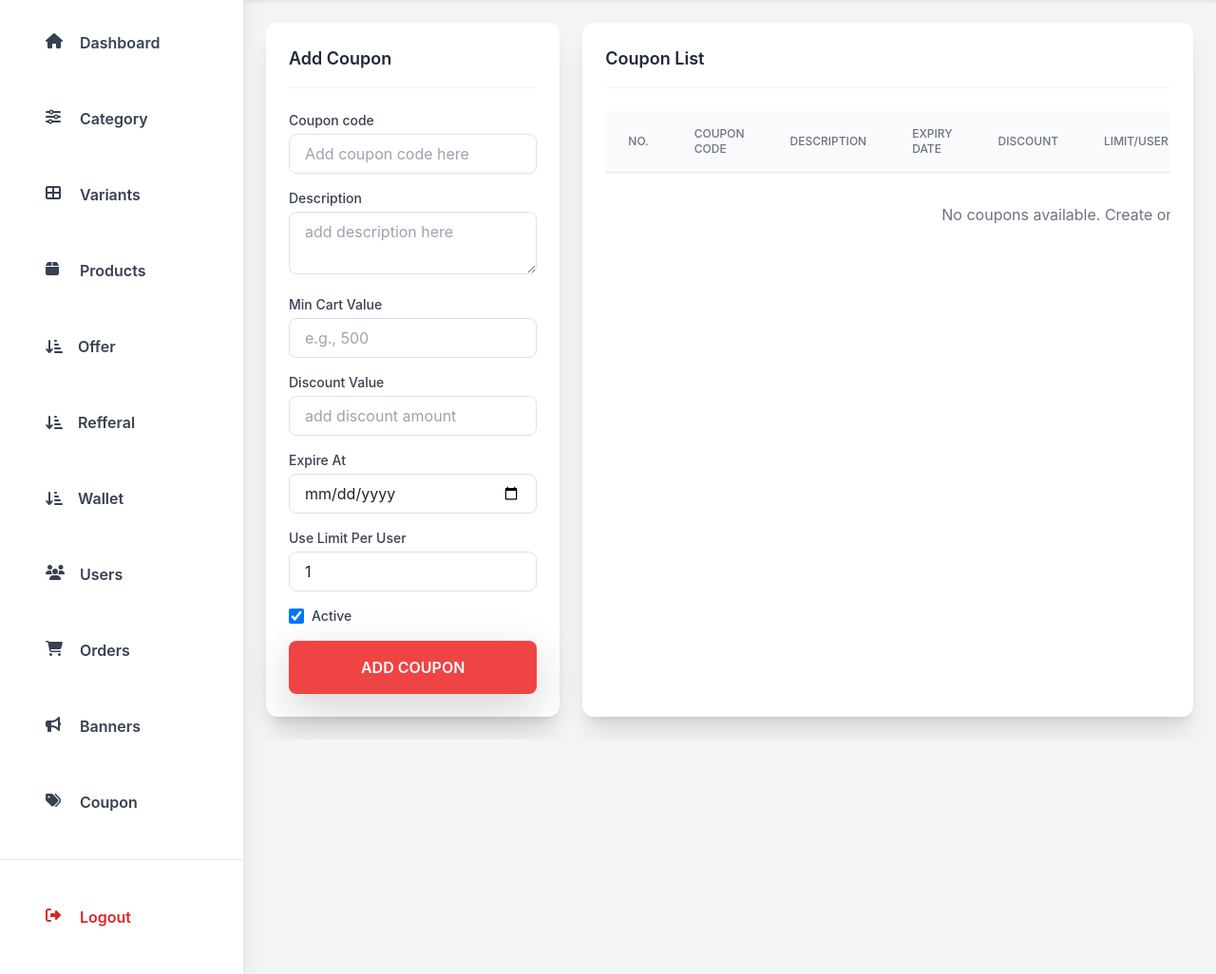
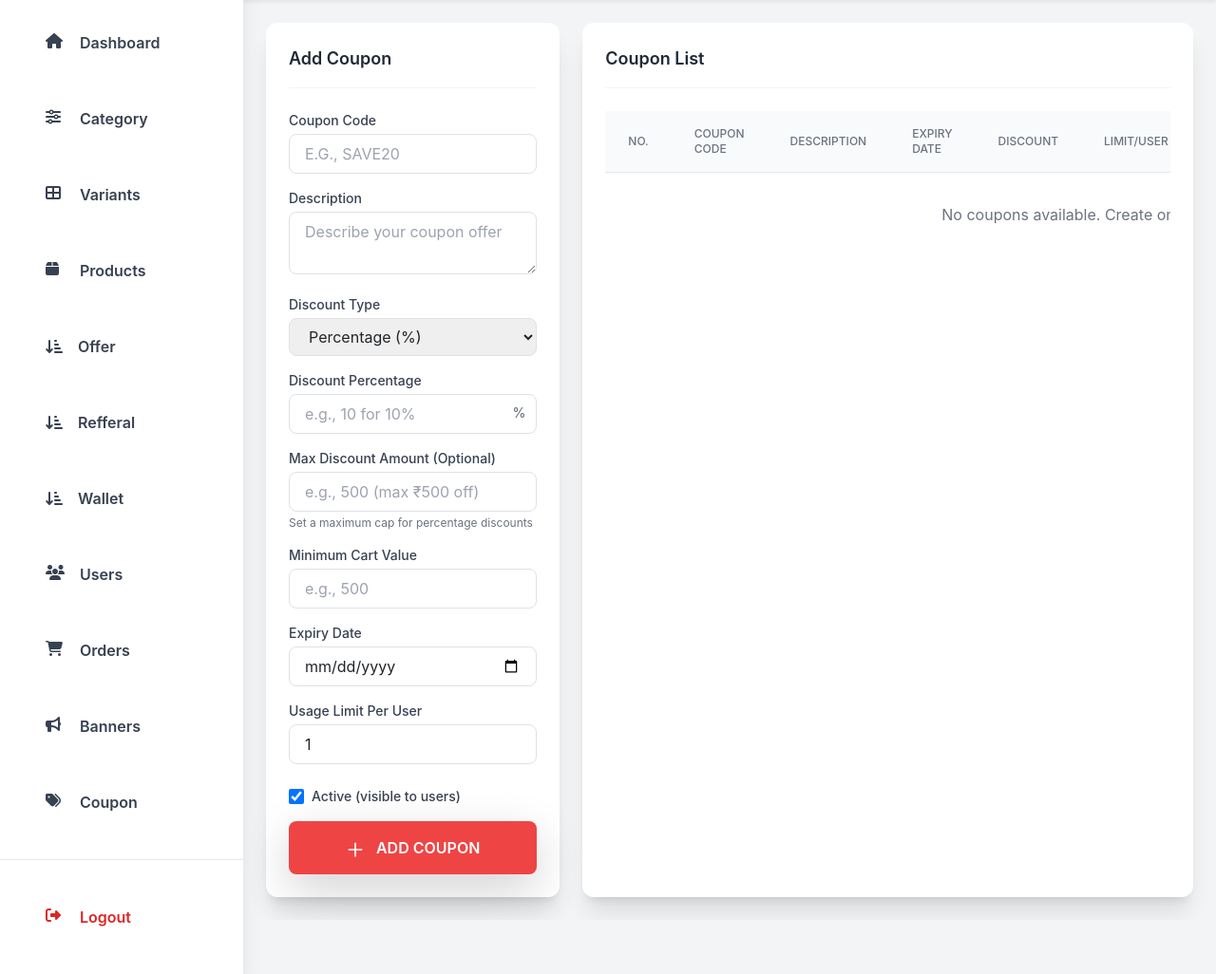
Before and after one commit to fahim-muneer/e-commerce, a Django app: page /coupon/coupons/create/ in a window 1280 px wide. Shown: the part 96-1122 px from the top of the page at 95% size. Run offline with Django 5.2, Linux system fonts and the light colour scheme; the visitor is signed in with stand-in values (Sample User, id 1); grey boxes labelled with a size stand in for pictures from a placeholder-image service; data that the repository does not hold is empty; some libraries are stand-ins or nearby versions.

Commit message:
percentage and amoount discount added in coupon

```diff
--- a/coupon/forms.py
+++ b/coupon/forms.py
@@ -5,22 +5,33 @@ from django.utils import timezone
 class CouponForm(forms.ModelForm):
     class Meta:
         model = Coupons
-        fields = ['coupon_code', 'description', 'min_cart_value',
-                        'discount_value', 'expire_at', 'use_limit_per_user', 'active']
+        fields = [
+            'coupon_code',
+            'description',
+            'discount_type',
+            'discount_value',
+            'max_discount_amount',
+            'min_cart_value',
+            'expire_at',
+            'use_limit_per_user',
+            'active'
+        ]
         widgets = {
-            # 'expire_at': forms.DateInput(attrs={'type': 'date'}),
-            # 'description': forms.Textarea(attrs={'rows': 2, 'class': 'w-full rounded-md border border-gray-300 p-2'}),
-            # 'coupon_code': forms.TextInput(attrs={'class': 'w-full rounded-md border border-gray-300 p-2'}),
-            # 'min_cart_value': forms.NumberInput(attrs={'class': 'w-full rounded-md border border-gray-300 p-2'}),
-            # 'discount_value': forms.NumberInput(attrs={'class': 'w-full rounded-md border border-gray-300 p-2'}),
-            # 'use_limit': forms.NumberInput(attrs={'class': 'w-full rounded-md border border-gray-300 p-2'}),
-            'active': forms.CheckboxInput(attrs={ 'class':"w-full px-4 py-2 rounded-md border border-gray-300 focus:outline-none focus:ring-2 focus:ring-blue-500"}),
+            'expire_at': forms.DateInput(attrs={'type': 'date'}),
+            'description': forms.Textarea(attrs={'rows': 2}),
+            'active': forms.CheckboxInput(attrs={'class': "w-4 h-4 text-red-600 border-gray-300 rounded focus:ring-red-500"}),
         }
 
     def clean_discount_value(self):
         discount = self.cleaned_data.get('discount_value')
-        if discount is not None and (discount <= 0 or discount > 100):
-            raise forms.ValidationError("Discount value must be between 1 and 100.")
+        discount_type = self.cleaned_data.get('discount_type')
+
+        if discount is not None and discount <= 0:
+            raise forms.ValidationError("Discount value must be greater than 0.")
+
+        if discount_type == 'percentage' and discount > 100:
+            raise forms.ValidationError("Percentage discount cannot exceed 100%.")
+
         return discount
 
     def clean_expire_at(self):
@@ -31,19 +42,22 @@ class CouponForm(forms.ModelForm):
 
     def clean_coupon_code(self):
         code = self.cleaned_data.get('coupon_code')
-        if code and not code.isalnum():
-            raise forms.ValidationError("Coupon code should contain only letters and numbers.")
+        if code:
+            code = code.upper()
+            if not code.replace('_', '').replace('-', '').isalnum():
+                raise forms.ValidationError("Coupon code should contain only letters, numbers, hyphens and underscores.")
         return code
 
     def clean(self):
         cleaned_data = super().clean()
         min_cart_value = cleaned_data.get('min_cart_value')
         discount_value = cleaned_data.get('discount_value')
+        discount_type = cleaned_data.get('discount_type')
 
-        if min_cart_value is not None and discount_value is not None:
+        if discount_type == 'fixed' and min_cart_value and discount_value:
             if discount_value >= min_cart_value:
                 raise forms.ValidationError(
-                    "Discount value cannot be greater than or equal to the minimum cart value."
+                    "Fixed discount amount cannot be greater than or equal to the minimum cart value."
                 )
 
         return cleaned_data
--- a/coupon/templates/coupons/admin_coupon.html
+++ b/coupon/templates/coupons/admin_coupon.html
@@ -54,9 +54,10 @@
     <div class="grid grid-cols-1 lg:grid-cols-3 gap-6">
 
         <!-- 1. Add Coupon Form (Left Column) -->
+        <!-- Add Coupon Form (Left Column) -->
             <div class="lg:col-span-1 bg-white p-6 shadow-xl rounded-xl">
                 <h3 class="text-lg font-semibold text-gray-800 mb-4 border-b border-gray-100 pb-3">Add Coupon</h3>
-            <form action="{% url 'create_coupon' %}" method="POST" class="space-y-4">
+                <form action="{% url 'create_coupon' %}" method="POST" class="space-y-4" x-data="{ discountType: '{{ form.discount_type.value|default:'percentage' }}' }">
                     {% csrf_token %}
 
                     <!-- Display form errors if any -->
@@ -75,10 +76,10 @@
 
                     <!-- Coupon Code -->
                     <div>
-                    <label for="coupon_code" class="block text-sm font-medium text-gray-700 mb-1">Coupon code</label>
-                    <input type="text" id="coupon_code" name="coupon_code" placeholder="Add coupon code here"
+                        <label for="coupon_code" class="block text-sm font-medium text-gray-700 mb-1">Coupon Code</label>
+                        <input type="text" id="coupon_code" name="coupon_code" placeholder="e.g., SAVE20"
                             value="{{ form.coupon_code.value|default:'' }}"
-                        class="w-full px-3 py-2 border border-gray-300 rounded-lg focus:ring-red-500 focus:border-red-500" required>
+                            class="w-full px-3 py-2 border border-gray-300 rounded-lg focus:ring-red-500 focus:border-red-500 uppercase" required>
                         {% if form.coupon_code.errors %}
                             <p class="text-red-500 text-xs mt-1">{{ form.coupon_code.errors.0 }}</p>
                         {% endif %}
@@ -87,16 +88,65 @@
                     <!-- Description -->
                     <div>
                         <label for="description" class="block text-sm font-medium text-gray-700 mb-1">Description</label>
-                    <textarea id="description" name="description" rows="2" placeholder="add description here"
+                        <textarea id="description" name="description" rows="2" placeholder="Describe your coupon offer"
                             class="w-full px-3 py-2 border border-gray-300 rounded-lg focus:ring-red-500 focus:border-red-500">{{ form.description.value|default:'' }}</textarea>
                         {% if form.description.errors %}
                             <p class="text-red-500 text-xs mt-1">{{ form.description.errors.0 }}</p>
                         {% endif %}
                     </div>
 
+                    <!-- Discount Type -->
+                    <div>
+                        <label for="discount_type" class="block text-sm font-medium text-gray-700 mb-1">Discount Type</label>
+                        <select id="discount_type" name="discount_type" x-model="discountType"
+                            class="w-full px-3 py-2 border border-gray-300 rounded-lg focus:ring-red-500 focus:border-red-500" required>
+                            <option value="percentage" {% if form.discount_type.value == 'percentage' %}selected{% endif %}>Percentage (%)</option>
+                            <option value="fixed" {% if form.discount_type.value == 'fixed' %}selected{% endif %}>Fixed Amount (₹)</option>
+                        </select>
+                        {% if form.discount_type.errors %}
+                            <p class="text-red-500 text-xs mt-1">{{ form.discount_type.errors.0 }}</p>
+                        {% endif %}
+                    </div>
+
+                    <!-- Discount Value -->
+                    <div>
+                        <label for="discount_value" class="block text-sm font-medium text-gray-700 mb-1">
+                            <span x-show="discountType === 'percentage'">Discount Percentage</span>
+                            <span x-show="discountType === 'fixed'">Discount Amount</span>
+                        </label>
+                        <div class="relative">
+                            <input type="number" step="0.01" id="discount_value" name="discount_value"
+                                :placeholder="discountType === 'percentage' ? 'e.g., 10 for 10%' : 'e.g., 100 for ₹100'"
+                                value="{{ form.discount_value.value|default:'' }}"
+                                class="w-full px-3 py-2 border border-gray-300 rounded-lg focus:ring-red-500 focus:border-red-500" required>
+                            <span class="absolute right-3 top-2.5 text-gray-500 text-sm font-medium">
+                                <span x-show="discountType === 'percentage'">%</span>
+                                <span x-show="discountType === 'fixed'">₹</span>
+                            </span>
+                        </div>
+                        {% if form.discount_value.errors %}
+                            <p class="text-red-500 text-xs mt-1">{{ form.discount_value.errors.0 }}</p>
+                        {% endif %}
+                    </div>
+
+                    <!-- Max Discount Amount (Only for percentage) -->
+                    <div x-show="discountType === 'percentage'" x-transition>
+                        <label for="max_discount_amount" class="block text-sm font-medium text-gray-700 mb-1">
+                            Max Discount Amount (Optional)
+                        </label>
+                        <input type="number" step="0.01" id="max_discount_amount" name="max_discount_amount"
+                            placeholder="e.g., 500 (max ₹500 off)"
+                            value="{{ form.max_discount_amount.value|default:'' }}"
+                            class="w-full px-3 py-2 border border-gray-300 rounded-lg focus:ring-red-500 focus:border-red-500">
+                        <p class="text-xs text-gray-500 mt-1">Set a maximum cap for percentage discounts</p>
+                        {% if form.max_discount_amount.errors %}
+                            <p class="text-red-500 text-xs mt-1">{{ form.max_discount_amount.errors.0 }}</p>
+                        {% endif %}
+                    </div>
+
                     <!-- Min Cart Value -->
                     <div>
-                    <label for="min_cart_value" class="block text-sm font-medium text-gray-700 mb-1">Min Cart Value</label>
+                        <label for="min_cart_value" class="block text-sm font-medium text-gray-700 mb-1">Minimum Cart Value</label>
                         <input type="number" step="0.01" id="min_cart_value" name="min_cart_value" placeholder="e.g., 500"
                             value="{{ form.min_cart_value.value|default:'' }}"
                             class="w-full px-3 py-2 border border-gray-300 rounded-lg focus:ring-red-500 focus:border-red-500" required>
@@ -105,20 +155,9 @@
                         {% endif %}
                     </div>
 
-                <!-- Discount Value -->
-                <div>
-                    <label for="discount_value" class="block text-sm font-medium text-gray-700 mb-1">Discount Value</label>
-                    <input type="number" step="0.01" id="discount_value" name="discount_value" placeholder="add discount amount"
-                        value="{{ form.discount_value.value|default:'' }}"
-                        class="w-full px-3 py-2 border border-gray-300 rounded-lg focus:ring-red-500 focus:border-red-500" required>
-                    {% if form.discount_value.errors %}
-                        <p class="text-red-500 text-xs mt-1">{{ form.discount_value.errors.0 }}</p>
-                    {% endif %}
-                </div>
-
                     <!-- Expire At -->
                     <div>
-                    <label for="expire_at" class="block text-sm font-medium text-gray-700 mb-1">Expire At</label>
+                        <label for="expire_at" class="block text-sm font-medium text-gray-700 mb-1">Expiry Date</label>
                         <input type="date" id="expire_at" name="expire_at" value="{{ form.expire_at.value|default:'' }}"
                             class="w-full px-3 py-2 border border-gray-300 rounded-lg focus:ring-red-500 focus:border-red-500" required>
                         {% if form.expire_at.errors %}
@@ -128,7 +167,7 @@
 
                     <!-- Use Limit Per User -->
                     <div>
-                    <label for="use_limit_per_user" class="block text-sm font-medium text-gray-700 mb-1">Use Limit Per User</label>
+                        <label for="use_limit_per_user" class="block text-sm font-medium text-gray-700 mb-1">Usage Limit Per User</label>
                         <input type="number" id="use_limit_per_user" name="use_limit_per_user" placeholder="How many times each user can use"
                             value="{{ form.use_limit_per_user.value|default:'1' }}"
                             class="w-full px-3 py-2 border border-gray-300 rounded-lg focus:ring-red-500 focus:border-red-500" required>
@@ -137,17 +176,20 @@
                         {% endif %}
                     </div>
 
-                <!-- Active (Boolean Field) -->
-                <div class="flex items-center space-x-2">
+                    <!-- Active Status -->
+                    <div class="flex items-center space-x-2 pt-2">
                         <input type="checkbox" id="id_active" name="active"
                             {% if form.active.value %}checked{% endif %}
                             class="h-4 w-4 text-red-600 border-gray-300 rounded focus:ring-red-500">
-                    <label for="id_active" class="text-sm font-medium text-gray-700">Active</label>
+                        <label for="id_active" class="text-sm font-medium text-gray-700">Active (visible to users)</label>
                     </div>
 
                     <!-- Submit Button -->
                     <button type="submit"
                         class="w-full mt-6 py-3 text-white font-semibold bg-red-500 rounded-lg shadow-lg hover:bg-red-600 transition-colors duration-200 transform active:scale-[0.98]">
+                        <svg xmlns="http://www.w3.org/2000/svg" class="h-5 w-5 inline-block mr-2" fill="none" viewBox="0 0 24 24" stroke="currentColor">
+                            <path stroke-linecap="round" stroke-linejoin="round" stroke-width="2" d="M12 4v16m8-8H4" />
+                        </svg>
                         ADD COUPON
                     </button>
                 </form>
@@ -195,11 +237,19 @@
                                     {{ item.unique_users }}
                                 </span>
                             </td>
-                            <td class="px-6 py-4 text-sm">
-                                <span class="px-3 py-1 inline-flex text-xs leading-5 font-semibold rounded-full
-                                    {% if item.coupon.active %}bg-green-100 text-green-800{% else %}bg-red-100 text-red-800{% endif %}">
-                                    {{ item.coupon.active|yesno:"Active,Inactive" }}
+                            <td class="px-6 py-4 text-sm text-gray-500">
+                                {% if item.coupon.discount_type == 'percentage' %}
+                                    <span class="inline-flex items-center px-2.5 py-0.5 rounded-full text-xs font-medium bg-green-100 text-green-800">
+                                        {{ item.coupon.discount_value }}% OFF
                                     </span>
+                                    {% if item.coupon.max_discount_amount %}
+                                        <span class="text-xs text-gray-500 block mt-1">Max: ₹{{ item.coupon.max_discount_amount }}</span>
+                                    {% endif %}
+                                {% else %}
+                                    <span class="inline-flex items-center px-2.5 py-0.5 rounded-full text-xs font-medium bg-blue-100 text-blue-800">
+                                        ₹{{ item.coupon.discount_value }} OFF
+                                    </span>
+                                {% endif %}
                             </td>
                             <td class="px-6 py-4 text-right text-sm font-medium space-x-2">
                                 <!-- Edit -->
--- a/coupon/templates/coupons/update_coupon.html
+++ b/coupon/templates/coupons/update_coupon.html
@@ -6,6 +6,8 @@
 <main class="lg:col-start-2 row-start-2 p-4 lg:p-6 overflow-y-auto">
 
     <h2 class="text-xl font-semibold text-gray-800 mb-6">Update Coupon</h2>
+
+
 
     <div class="grid grid-cols-1 lg:grid-cols-3 gap-6">
         <div class="lg:col-span-1 bg-white p-6 shadow-xl rounded-xl">
--- a/coupon/views.py
+++ b/coupon/views.py
@@ -82,7 +82,7 @@ def create_coupon(request):
 
             form.save()
 
-            messages.success(request, "Coupon created successfully!")
+            messages.success(request, "Coupon created successfully!",extra_tags="coupon")
 
             return redirect('coupon_list')
         else:
@@ -124,26 +124,17 @@ def update_coupon(request, coupon_id):
         'is_update': True
     })
 
-
 def apply_coupon(request):
     """Apply coupon with user-specific validation"""
     if request.method == "POST":
         code = request.POST.get("coupon_code", "").strip()
 
         if not code:
-            messages.error(
-                request,
-                "Please enter a coupon code.",
-                extra_tags='coupon-tag'
-            )
+            messages.error(request, "Please enter a coupon code.", extra_tags='coupon-tag')
             return redirect("checkout")
 
         if not request.user.is_authenticated:
-            messages.error(
-                request,
-                "Please login to use coupons.",
-                extra_tags='coupon-tag'
-            )
+            messages.error(request, "Please login to use coupons.", extra_tags='coupon-tag')
             return redirect("checkout")
 
         try:
@@ -153,20 +144,12 @@ def apply_coupon(request):
             return redirect("checkout")
 
         if not user_cart.ordered_items.exists():
-            messages.error(
-                request,
-                "Your cart is empty.",
-                extra_tags='coupon-tag'
-            )
+            messages.error(request, "Your cart is empty.", extra_tags='coupon-tag')
             return redirect("checkout")
 
         if (user_cart.coupon_code and
             user_cart.coupon_code.coupon_code.lower() == code.lower()):
-            messages.info(
-                request,
-                "This coupon is already applied.",
-                extra_tags='coupon-tag'
-            )
+            messages.info(request, "This coupon is already applied.", extra_tags='coupon-tag')
             return redirect("checkout")
 
         if user_cart.coupon_code:
@@ -176,11 +159,7 @@ def apply_coupon(request):
         try:
             coupon = Coupons.objects.get(coupon_code__iexact=code)
         except Coupons.DoesNotExist:
-            messages.error(
-                request,
-                "Invalid coupon code.",
-                extra_tags='coupon-tag'
-            )
+            messages.error(request, "Invalid coupon code.", extra_tags='coupon-tag')
             return redirect("checkout")
 
         is_valid, error_message = coupon.is_valid(user=request.user)
@@ -199,11 +178,13 @@ def apply_coupon(request):
         user_cart.coupon_code = coupon
         user_cart.save(update_fields=['coupon_code'])
 
+        # Calculate actual discount
+        discount_amount = coupon.calculate_discount(user_cart.subtotal)
         remaining = coupon.get_remaining_uses(request.user)
 
         messages.success(
             request,
-            f"Coupon '{coupon.coupon_code}' applied! You saved ₹{coupon.discount_value}. "
+            f"Coupon '{coupon.coupon_code}' applied! You saved ₹{discount_amount:.2f}. "
             f"You have {remaining} use(s) remaining for this coupon.",
             extra_tags='coupon-tag'
         )
--- a/orders/models.py
+++ b/orders/models.py
@@ -103,7 +103,7 @@ class Cart(models.Model):
     def coupon_discount(self):
         """Get the coupon discount amount"""
         if self.coupon_code and self.coupon_code.is_valid():
-            discount = self.coupon_code.discount_value
+            discount = self.coupon_code.calculate_discount(self.subtotal)
             return min(discount, self.subtotal)
         return Decimal('0')
 
```
Also changed, not shown: coupon/models.py (+58 -4 lines), home/views.py (+51 -17 lines), coupon/migrations/0006_coupons_discount_type_coupons_max_discount_amount_and_more.py (added). Lines whose indentation alone changed are shown as unchanged.
